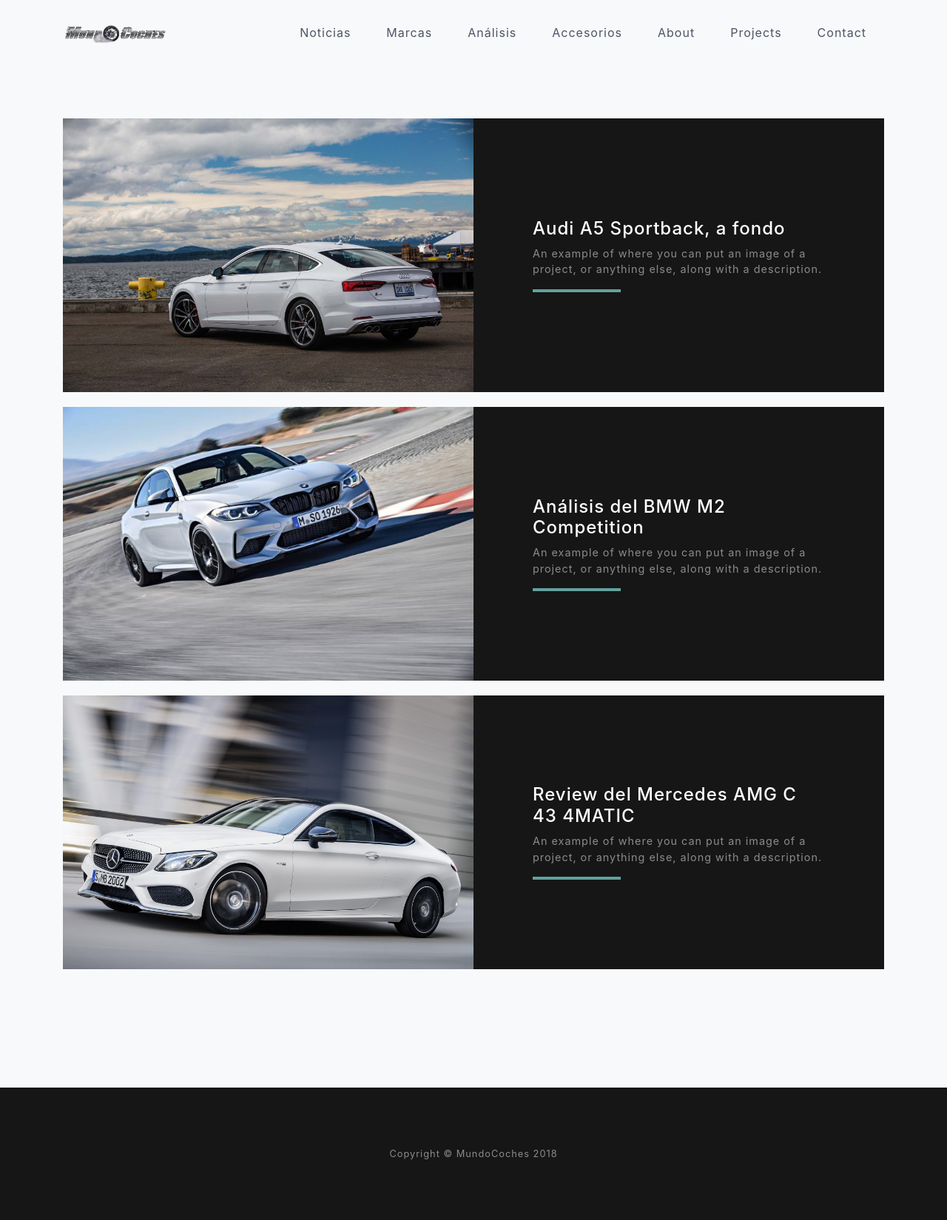
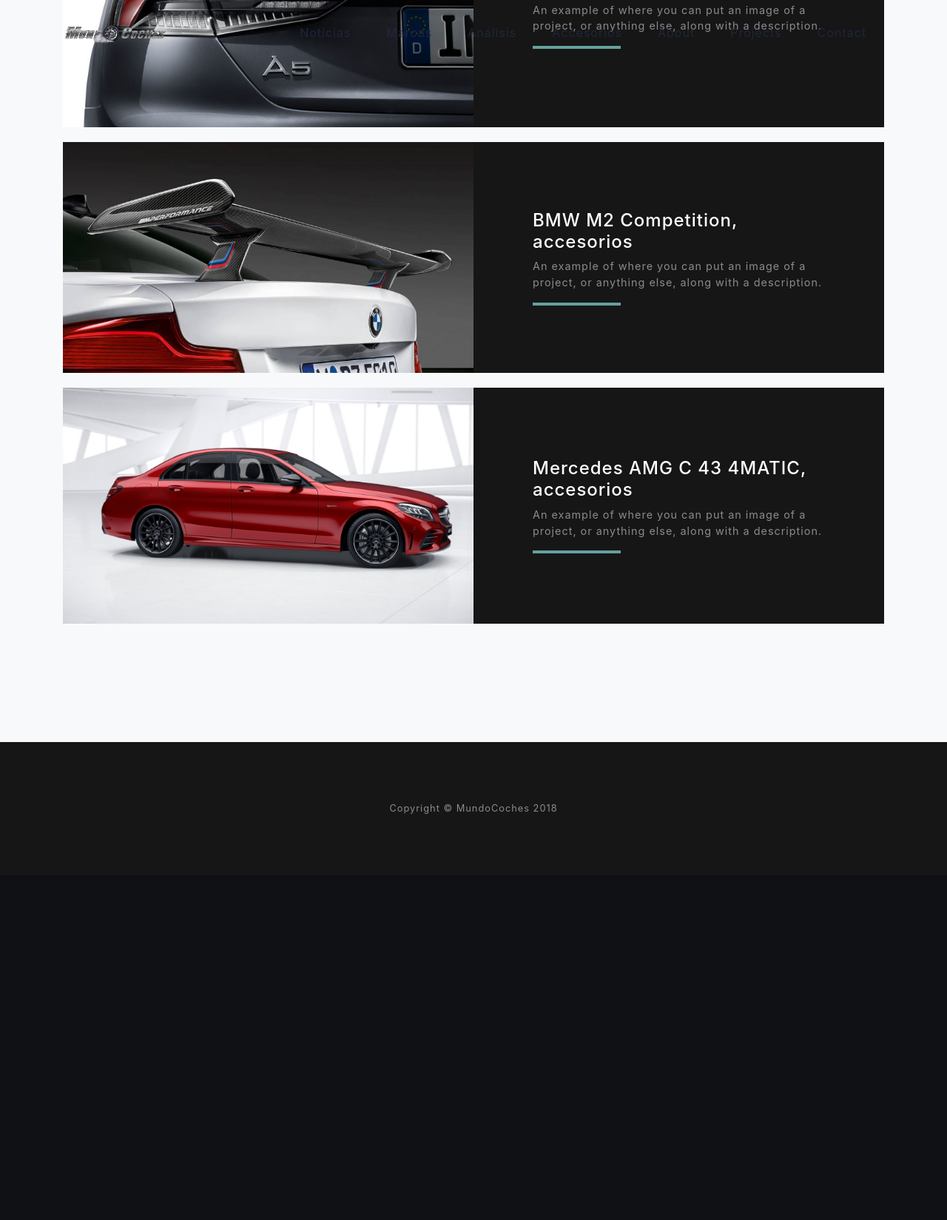
Before and after one commit to jchicano/mundocoches, a PHP site: page /accesorios/index.php in a window 1280 px wide. Shown: the whole page at 74% size. After the commit the page ends 1100 px from the top, so only its background shows below. Run offline with PHP 8.4, Linux system fonts and the light colour scheme.

Commit message:
accesorios

```diff
--- a/accesorios/index.php
+++ b/accesorios/index.php
@@ -13,16 +13,16 @@
 <body class="bg-light"><!--Modificado-->
   <div class="container bg-light">
       <!-- AUDI -->
-      <section id="projects" class="projects-section bg-light">
+      <section id="projects" class="projects-section bg-light" style="margin-top:-300px">
         <div class="row justify-content-center no-gutters mb-5 mb-lg-0">
           <div class="col-lg-6">
-            <img class="img-fluid" src="../img/analisis/audi_a5_sportback.jpg" alt="">
+            <img class="img-fluid" src="../img/accesorios/audiacc.jpg" alt="">
           </div>
           <div class="col-lg-6">
             <div class="bg-black text-center h-100 project">
               <div class="d-flex h-100">
                 <div class="project-text w-100 my-auto text-center text-lg-left">
-                  <h4 class="text-white">Audi A5 Sportback, a fondo</h4>
+                  <h4 class="text-white">Audi A5 Sportback, accesorios</h4>
                   <p class="mb-0 text-white-50">An example of where you can put an image of a project, or anything else, along with a description.</p>
                   <hr class="d-none d-lg-block mb-0 ml-0">
                 </div>
@@ -35,13 +35,13 @@
       <section id="projects" class="projects-section bg-light" style="margin-top:-300px">
         <div class="row justify-content-center no-gutters mb-5 mb-lg-0">
           <div class="col-lg-6">
-            <img class="img-fluid" src="../img/analisis/bmw_m2_competition.jpg" alt="">
+            <img class="img-fluid" src="../img/accesorios/bmwacc.jpg" alt="">
           </div>
           <div class="col-lg-6">
             <div class="bg-black text-center h-100 project">
               <div class="d-flex h-100">
                 <div class="project-text w-100 my-auto text-center text-lg-left">
-                  <h4 class="text-white">Análisis del BMW M2 Competition</h4>
+                  <h4 class="text-white">BMW M2 Competition, accesorios</h4>
                   <p class="mb-0 text-white-50">An example of where you can put an image of a project, or anything else, along with a description.</p>
                   <hr class="d-none d-lg-block mb-0 ml-0">
                 </div>
@@ -50,17 +50,17 @@
           </div>
         </div>
       </section>
-      <!-- BMW -->
+      <!-- MERCEDES -->
       <section id="projects" class="projects-section bg-light" style="margin-top:-300px">
         <div class="row justify-content-center no-gutters mb-5 mb-lg-0">
           <div class="col-lg-6">
-            <img class="img-fluid" src="../img/analisis/merche.jpg" alt="">
+            <img class="img-fluid" src="../img/accesorios/mercedesacc.jpg" alt="">
           </div>
           <div class="col-lg-6">
             <div class="bg-black text-center h-100 project">
               <div class="d-flex h-100">
                 <div class="project-text w-100 my-auto text-center text-lg-left">
-                  <h4 class="text-white">Review del Mercedes AMG C 43 4MATIC</h4>
+                  <h4 class="text-white">Mercedes AMG C 43 4MATIC, accesorios</h4>
                   <p class="mb-0 text-white-50">An example of where you can put an image of a project, or anything else, along with a description.</p>
                   <hr class="d-none d-lg-block mb-0 ml-0">
                 </div>
--- a/css/estilos.css
+++ b/css/estilos.css
@@ -2,3 +2,7 @@
 .analisis{
     height: 300px !important;
 }
+
+.accesorios{
+    height: 300px !important;
+}
--- a/includes/navigation.php
+++ b/includes/navigation.php
@@ -49,7 +49,14 @@
 					?>
         </li>
         <li class="nav-item">
-          <a class="nav-link js-scroll-trigger" href="#">Accesorios</a>
+          <?php if ($CURRENT_PAGE == "Index") { ?>
+            <a class="nav-link js-scroll-trigger" href="#">Accesorios</a>
+          <?php }
+            else { ?>
+              <a class="nav-link" href="#">Accesorios</a>
+          <?php
+            }
+          ?>
         </li>
         <li class="nav-item">
           <a class="nav-link js-scroll-trigger" href="#about">About</a>
```
Also changed, not shown: accesorios/accesorios.txt (+10 -0 lines), img/accesorios/audiacc.jpg (added), img/accesorios/bmwacc.jpg (added), img/accesorios/mercedesacc.jpg (added).
